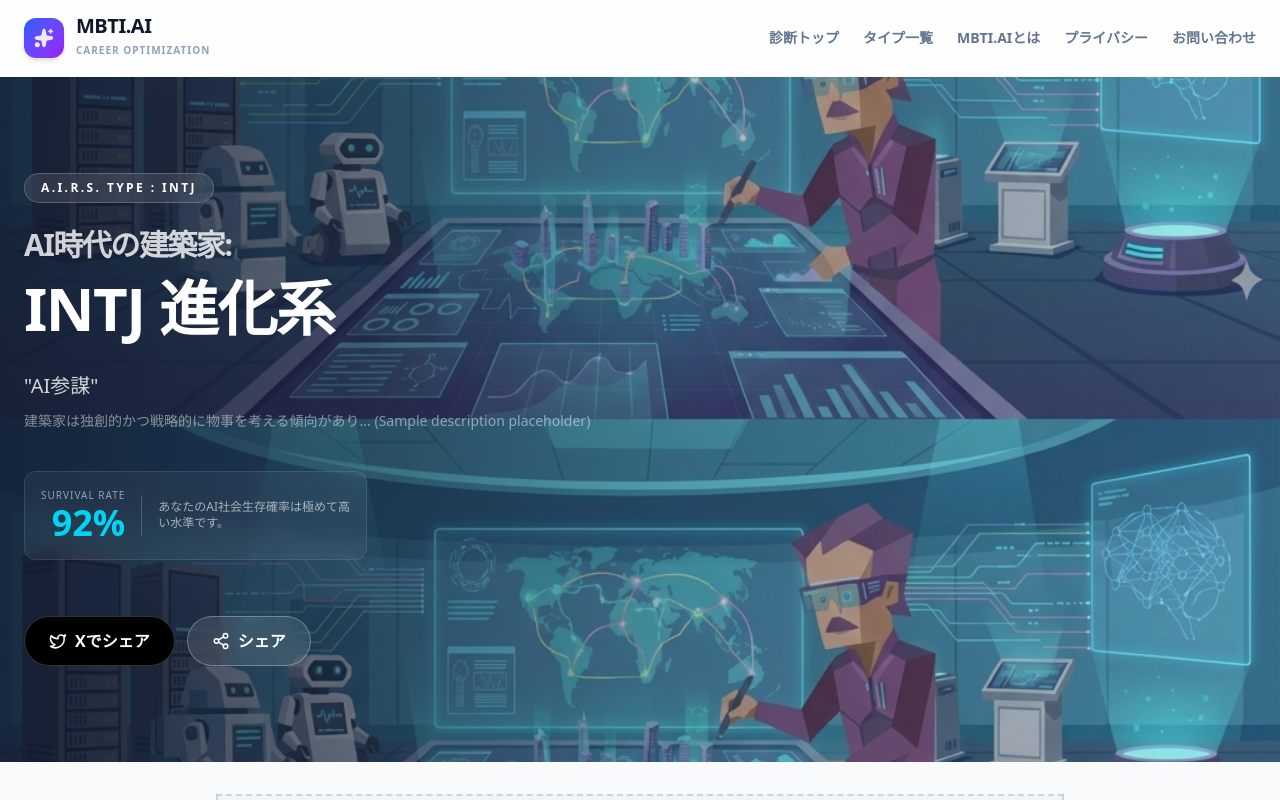
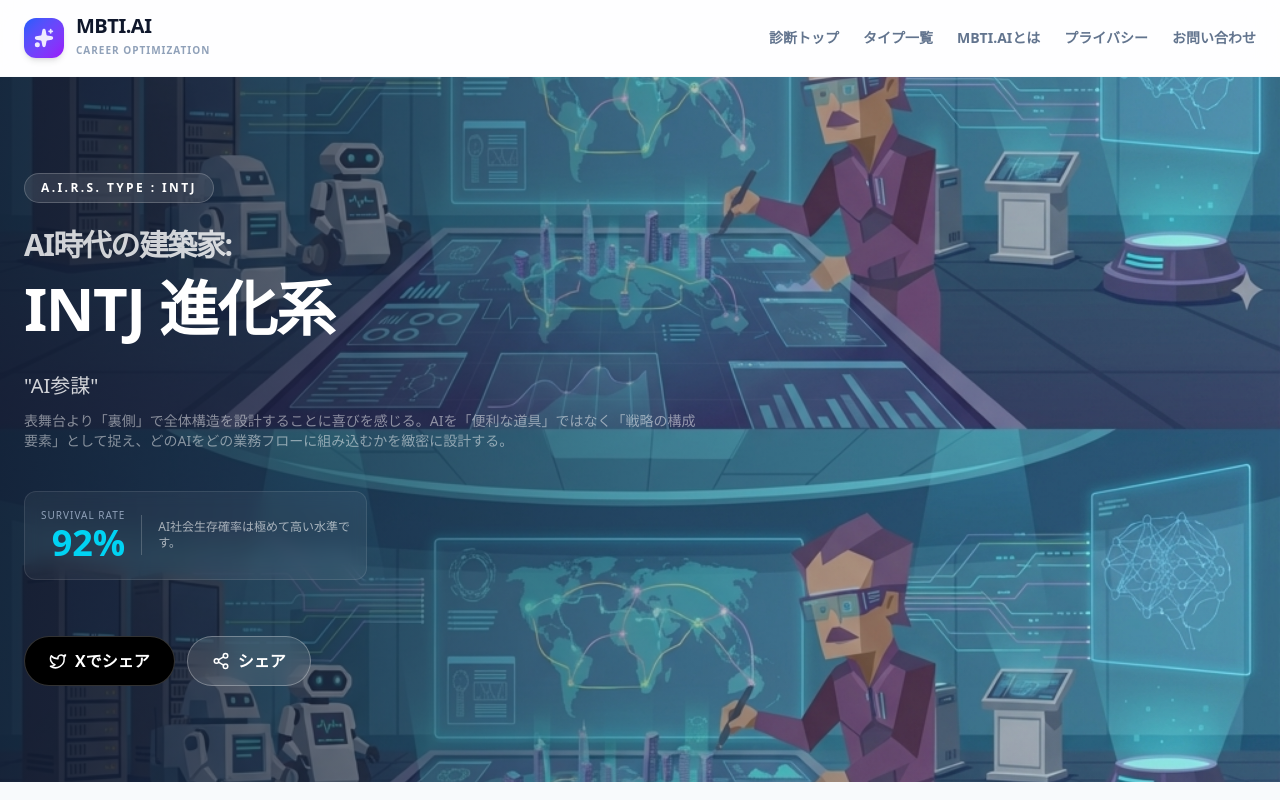
Before and after one commit to UryuAtsuya/AIRS, a Next.js app: page /types/INTJ in a window 1280 px wide. Shown: the top 800 px of the page. Built offline with nearby package versions, Linux system fonts and the light colour scheme.

Commit message:
feat: add new mbti types

```diff
--- a/app/components/result/ResultHeader.tsx
+++ b/app/components/result/ResultHeader.tsx
@@ -86,7 +86,7 @@ export default function ResultHeader({ persona, onRetake, showRetakeButton = fal
                         &quot;{persona.catchphrase}&quot;
                         <br />
                         <span className="text-sm mt-2 block opacity-60 font-normal">
-                            {persona.nameJa}は独創的かつ戦略的に物事を考える傾向があり... (Sample description placeholder)
+                            {persona.empathyPoint}
                         </span>
                     </p>
 
@@ -99,7 +99,13 @@ export default function ResultHeader({ persona, onRetake, showRetakeButton = fal
                             </div>
                             <div className="h-10 w-px bg-white/20"></div>
                             <div className="text-xs text-white/60 text-left max-w-[12rem]">
-                                あなたのAI社会生存確率は極めて高い水準です。
+                                {survivalRate >= 85
+                                    ? 'AI社会生存確率は極めて高い水準です。'
+                                    : survivalRate >= 70
+                                    ? 'AI社会生存確率は比較的高い水準です。'
+                                    : survivalRate >= 55
+                                    ? 'AI社会生存確率は要注意水準です。'
+                                    : 'AI社会生存確率は生存危機水準です。'}
                             </div>
                         </div>
                     )}
```
Also changed, not shown: .claude/launch.json (added).
